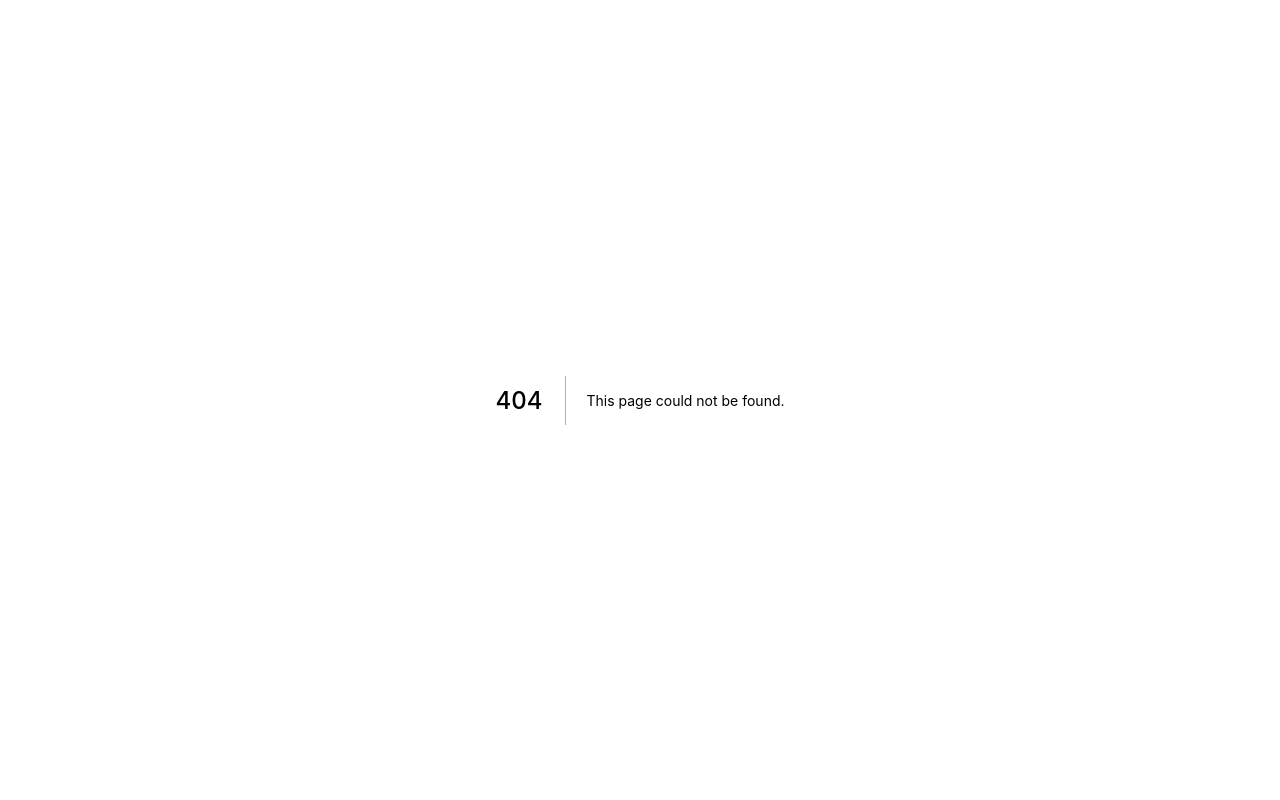
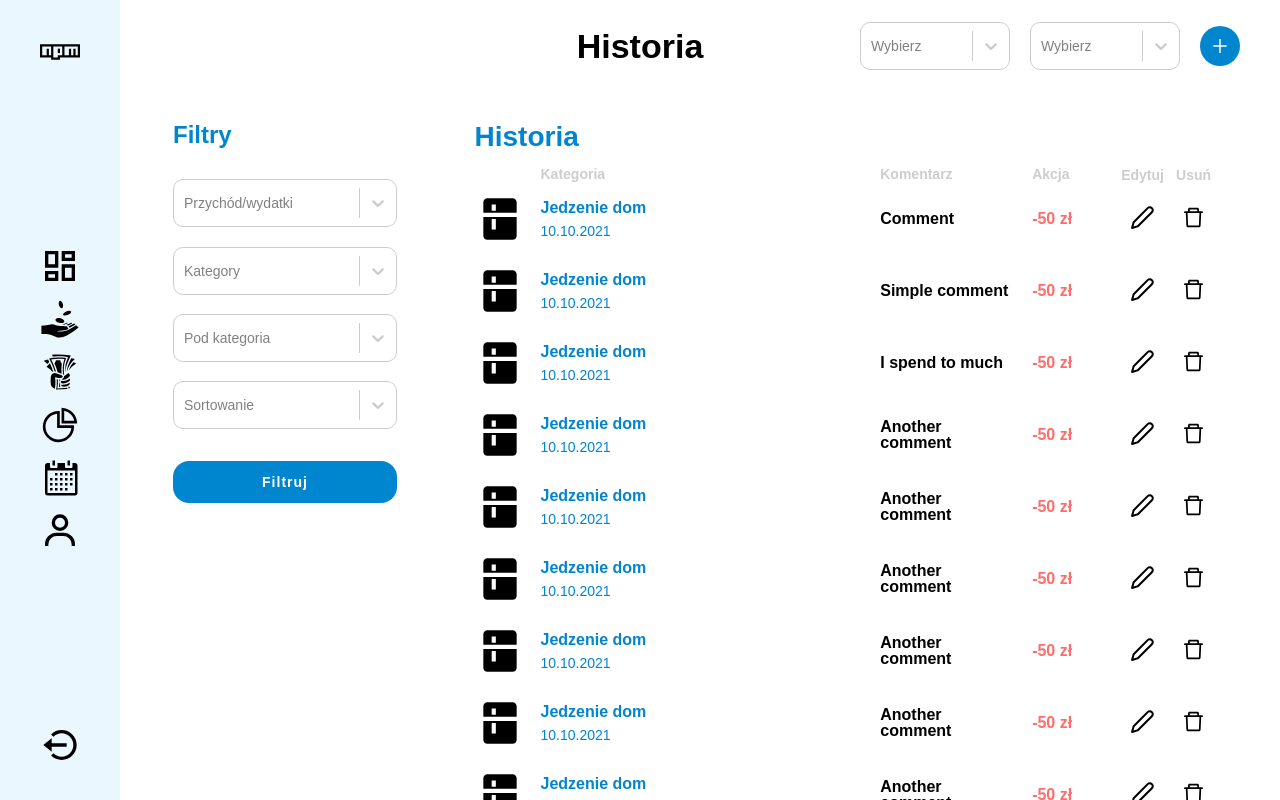
Before and after one commit to sid2602/budget, a Next.js app: page /history in a window 1280 px wide. Before the commit this address had no page. Built offline with nearby package versions, Linux system fonts and the light colour scheme.

Commit message:
Create history page. Fold here created before components, shop mocked transaction data

```diff
--- /dev/null
+++ b/assets/mockedData/history.ts
@@ -0,0 +1,85 @@
+import { MdKitchen } from "react-icons/md";
+
+export const history = [
+  {
+    id: 1,
+    Icon: MdKitchen,
+    category: "Jedzenie dom",
+    date: new Date("2021-10-10"),
+    action: -50,
+    comment: "Comment",
+  },
+  {
+    id: 2,
+    Icon: MdKitchen,
+    category: "Jedzenie dom",
+    date: new Date("2021-10-10"),
+    action: -50,
+    comment: "Simple comment",
+  },
+  {
+    id: 3,
+    Icon: MdKitchen,
+    category: "Jedzenie dom",
+    date: new Date("2021-10-10"),
+    action: -50,
+    comment: "I spend to much",
+  },
+  {
+    id: 4,
+    Icon: MdKitchen,
+    category: "Jedzenie dom",
+    date: new Date("2021-10-10"),
+    action: -50,
+    comment: "Another comment",
+  },
+  {
+    id: 5,
+    Icon: MdKitchen,
+    category: "Jedzenie dom",
+    date: new Date("2021-10-10"),
+    action: -50,
+    comment: "Another comment",
+  },
+  {
+    id: 6,
+    Icon: MdKitchen,
+    category: "Jedzenie dom",
+    date: new Date("2021-10-10"),
+    action: -50,
+    comment: "Another comment",
+  },
+  {
+    id: 7,
+    Icon: MdKitchen,
+    category: "Jedzenie dom",
+    date: new Date("2021-10-10"),
+    action: -50,
+    comment: "Another comment",
+  },
+  {
+    id: 8,
+    Icon: MdKitchen,
+    category: "Jedzenie dom",
+    date: new Date("2021-10-10"),
+    action: -50,
+    comment: "Another comment",
+  },
+
+  {
+    id: 9,
+    Icon: MdKitchen,
+    category: "Jedzenie dom",
+    date: new Date("2021-10-10"),
+    action: -50,
+    comment: "Another comment",
+  },
+  {
+    id: 10,
+    Icon: MdKitchen,
+    category: "Jedzenie dom",
+    date: new Date("2021-10-10"),
+    action: -50,
+    comment: "Another comment",
+  },
+];
--- a/components/atoms/button/button.tsx
+++ b/components/atoms/button/button.tsx
@@ -57,7 +57,7 @@ const StyledButton = styled.button<ButtonProps>`
   border: none;
   padding: 0.8rem 2.4rem;
   font-size: ${({ theme }) => theme.fontSizes.xs};
-
+  letter-spacing: 1px;
   ${({ primary }) =>
     primary &&
     css`
--- a/components/molecules/historyTransaction/historyTransaction.tsx
+++ b/components/molecules/historyTransaction/historyTransaction.tsx
@@ -86,6 +86,7 @@ const CategoryContainer = styled.div`
 const Category = styled.span`
   color: ${({ theme }) => theme.colors.primary};
   display: block;
+  margin-bottom: 0.5rem;
 `;
 
 const Date = styled.span`
@@ -107,6 +108,7 @@ const Action = styled.div<ActionType>`
 
 const Comment = styled.div`
   flex: 0.8;
+  margin-right: 1rem;
 `;
 
 const Recordbutton = styled.button`
--- a/components/organisms/historyTransactionContainer/historyTransactionContainer.tsx
+++ b/components/organisms/historyTransactionContainer/historyTransactionContainer.tsx
@@ -38,7 +38,7 @@ type ContainerStyledProps = {
 };
 
 const Container = styled.section<ContainerStyledProps>`
-  max-width: ${({ editable }) => (editable ? "870px" : "735px")};
+  max-width: ${({ editable }) => (editable ? "100%" : "735px")};
 `;
 
 const Header = styled.header`
@@ -60,6 +60,7 @@ const Category = styled.div`
 
 const Comment = styled.div`
   flex: 0.8;
+  margin-right: 1rem;
 `;
 
 const Action = styled.div`
--- a/components/organisms/historyTransactionContainer/historyTransactionExtendedContainer.tsx
+++ b/components/organisms/historyTransactionContainer/historyTransactionExtendedContainer.tsx
@@ -46,6 +46,7 @@ const Category = styled.div`
 
 const Heading = styled.div`
   flex: 1;
+  margin-right: 0.1rem;
 `;
 
 const CommentHeading = styled(Heading)`
--- a/components/organisms/topNav/topNav.tsx
+++ b/components/organisms/topNav/topNav.tsx
@@ -54,7 +54,7 @@ const TopNavStyled = styled.nav`
   display: flex;
   align-items: center;
   height: 50px;
-  margin-bottom: 1rem;
+  margin: 1.5rem 0;
 `;
 
 const Heading = styled.header`
@@ -71,7 +71,7 @@ const ButtonSection = styled.div`
   top: 50%;
   transform: translateY(-50%);
   display: flex;
-  width: 350px;
+  width: 380px;
   justify-content: space-between;
   align-items: center;
 `;
--- a/components/templates/appWrapper/appWrapper.tsx
+++ b/components/templates/appWrapper/appWrapper.tsx
@@ -20,7 +20,10 @@ export const AppWrapper: React.FC<AppWrapperProps> = ({ children, title }) => {
 };
 
 const BodyContainer = styled.div`
-  margin-left: 120px;
+  margin: 1rem 45px 0 165px;
+
+  display: flex;
+  height: 100%;
 `;
 
 const Column = styled.div`
--- /dev/null
+++ b/pages/history.tsx
@@ -0,0 +1,72 @@
+import { AppWrapper } from "components/templates/appWrapper/appWrapper";
+import styled from "styled-components";
+import { Select } from "components/atoms/select/select";
+import { Button } from "components/atoms/button/button";
+import { HistoryTransactionContainer } from "components/organisms/historyTransactionContainer/historyTransactionContainer";
+import { HistoryTransaction } from "components/molecules/historyTransaction/historyTransaction";
+import { history } from "assets/mockedData/history";
+
+export default function Home() {
+  return (
+    <AppWrapper title="Historia">
+      <HistoryFiltersContainer>
+        <FilterHeader>Filtry</FilterHeader>
+        <SelectContainer>
+          <Select data={[]} placeholder="Przychód/wydatki" />
+          <Select data={[]} placeholder="Kategory" />
+          <Select data={[]} placeholder="Pod kategoria" />
+          <Select data={[]} placeholder="Sortowanie" />
+        </SelectContainer>
+        <Button primary={true} fullWidth={true}>
+          Filtruj
+        </Button>
+      </HistoryFiltersContainer>
+      <HistorySection>
+        <HistoryHeader>Historia</HistoryHeader>
+        <HistoryTransactionContainer editable={true}>
+          {history.map(({ id, Icon, category, date, action, comment }) => (
+            <HistoryTransaction
+              key={id}
+              Icon={Icon}
+              category={category}
+              date={date}
+              action={action}
+              comment={comment}
+              editable={true}
+            />
+          ))}
+        </HistoryTransactionContainer>
+      </HistorySection>
+    </AppWrapper>
+  );
+}
+
+const HistoryFiltersContainer = styled.section`
+  width: 240px;
+  padding: 1rem 0.5rem;
+  height: 600px;
+`;
+
+const HistoryHeader = styled.h2`
+  color: ${({ theme }) => theme.colors.primary};
+  padding: 1rem;
+`;
+
+const FilterHeader = styled.h3`
+  color: ${({ theme }) => theme.colors.primary};
+`;
+
+const SelectContainer = styled.div`
+  margin-left: 2rem;
+  height: 250px;
+  display: flex;
+  margin: 2rem 0;
+  flex-direction: column;
+  justify-content: space-between;
+`;
+
+const HistorySection = styled.section`
+  width: calc(95% - 240px);
+  height: 600px;
+  margin-left: auto;
+`;
```
Also changed, not shown: 1 other file (tests, documents, lock files or other folders).
